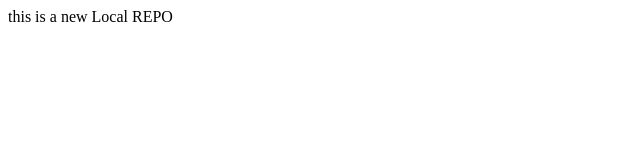
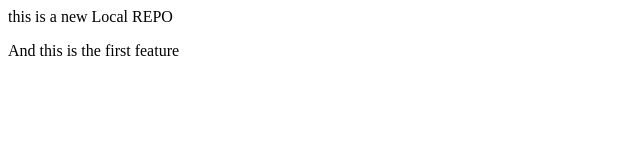
Before and after one commit to callmeDASbhai/localREPO, a plain HTML site: page index.html in a window 1280 px wide. Shown: the whole page, without its empty margins (0-640 px from the left). Drawn offline with Linux system fonts and the light colour scheme.

Commit message:
naya feature wala branch created

```diff
--- a/index.html
+++ b/index.html
@@ -1,3 +1,4 @@
 <p>
     this is a new Local REPO
 </p>
+<p> And this is the first feature </p>
```
